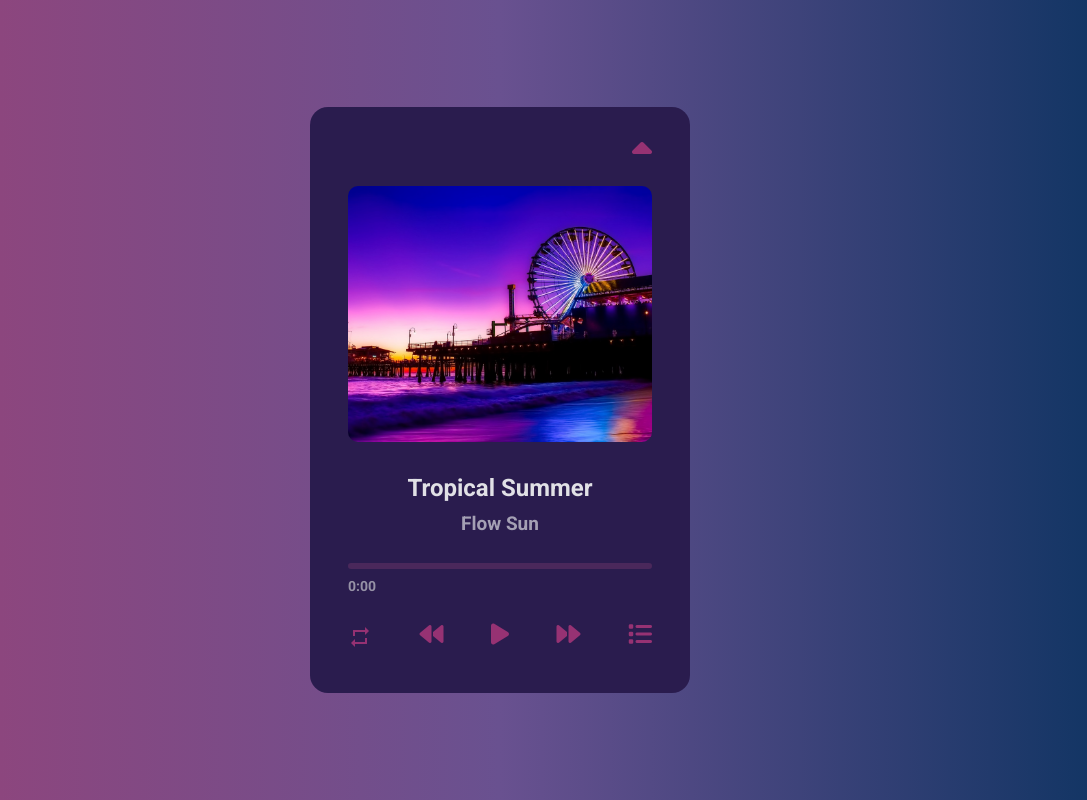
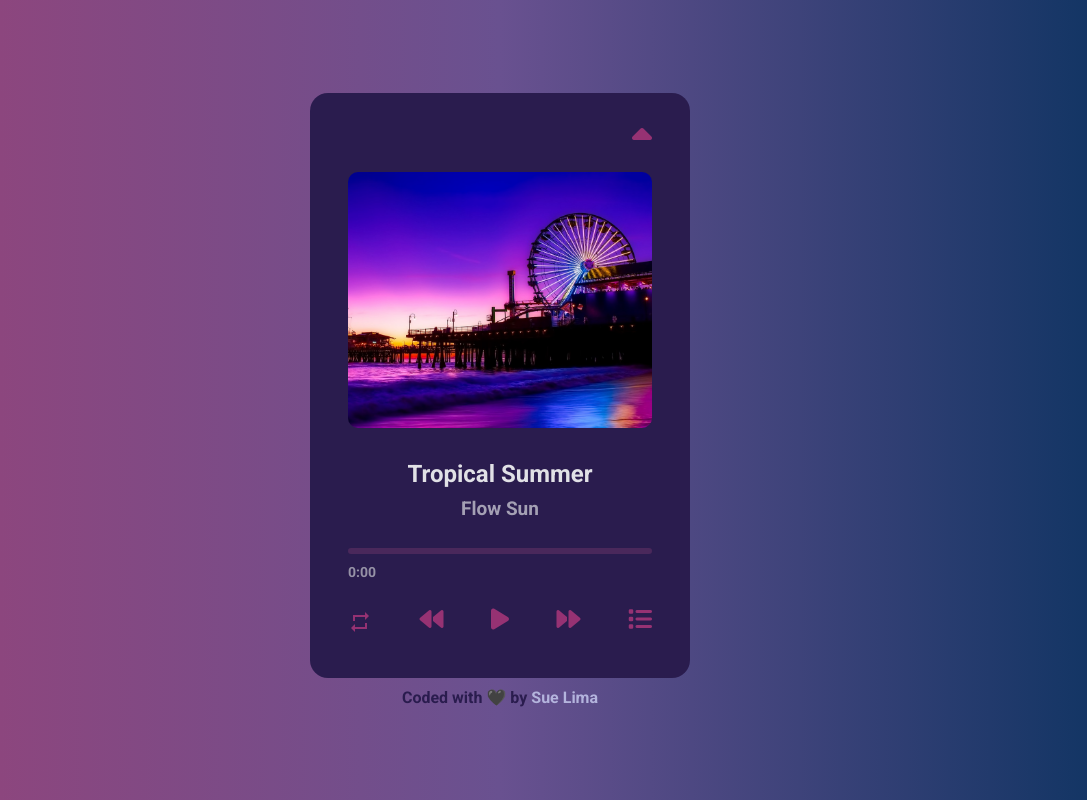
Before and after one commit to sue-lima/music-player, a plain HTML site: page index.html in a window 1280 px wide. Shown: the whole page, without its empty margins (140-1227 px from the left). Drawn offline with Linux system fonts and the light colour scheme.

Commit message:
add attribution

```diff
--- a/index.html
+++ b/index.html
@@ -16,6 +16,8 @@
   <title>Music Player</title>
 </head>
 <body>
+  <section class="container">
+    <div class="player-container">
       <div class="player">
         <div id="btn">
           <i class="fa-solid fa-sort-up fa-2xl" title="Minimizar player"></i>
@@ -68,6 +70,11 @@
         <ul>
         </ul>
       </div>
+    </div>
+    <div class="attribution">
+      Coded with 🖤 by <a href="https://github.com/sue-lima">Sue Lima</a>
+    </div>
+  </section>
   <script src="javaScript/musicList.js"></script>
   <script src="javaScript/main.js"></script>
 </body>
--- a/styles.css
+++ b/styles.css
@@ -32,6 +32,16 @@ body * {
 
 #btn:hover {
   color: #695190;
+}
+
+.container {
+  display: flex;
+  flex-direction: column;
+  align-items: center;
+}
+
+.player-container {
+  display: flex;
 }
 
 .player {
@@ -261,6 +271,16 @@ ul li.playing-now {
   padding: 20px;
 }
 
+.attribution {
+  color: #2a1c4e;
+  margin-top: 10px;
+}
+
+.attribution a {
+  text-decoration: none;
+  color: #b4b4dd;
+}
+
 @keyframes pulse {
   0% {
     transform: scale(1);
@@ -280,6 +300,10 @@ ul li.playing-now {
     flex-direction: column;
   }
 
+  .player-container {
+    display: unset;
+  }
+
   .player {
     width: 330px;
   }
```
Lines whose indentation alone changed are shown as unchanged.
